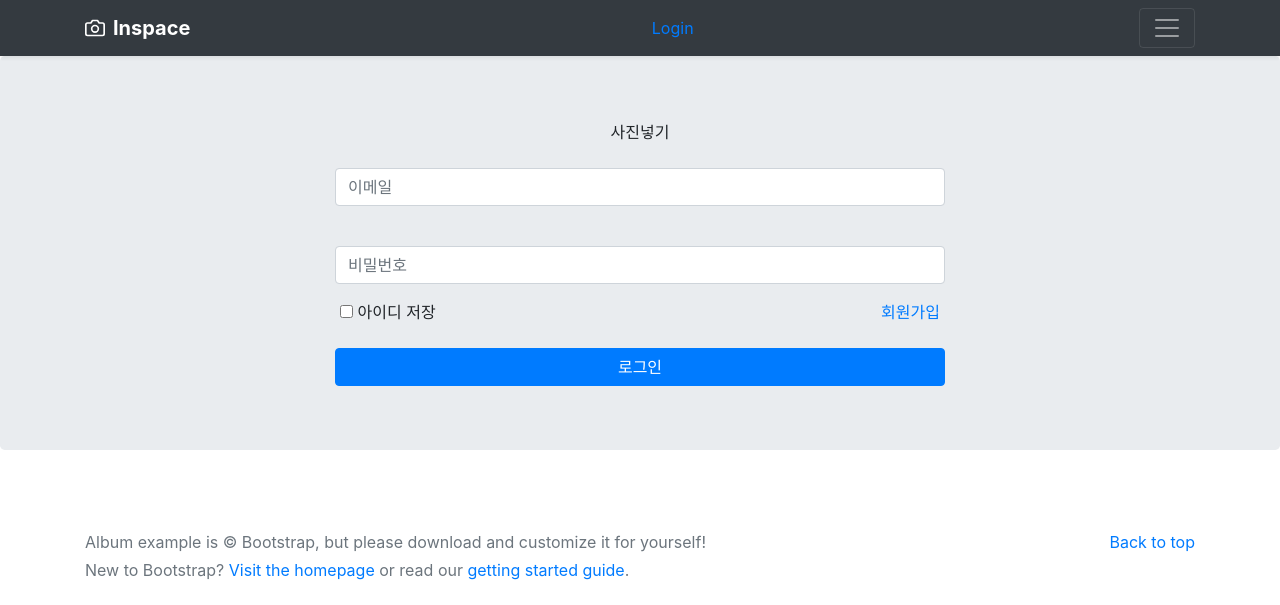
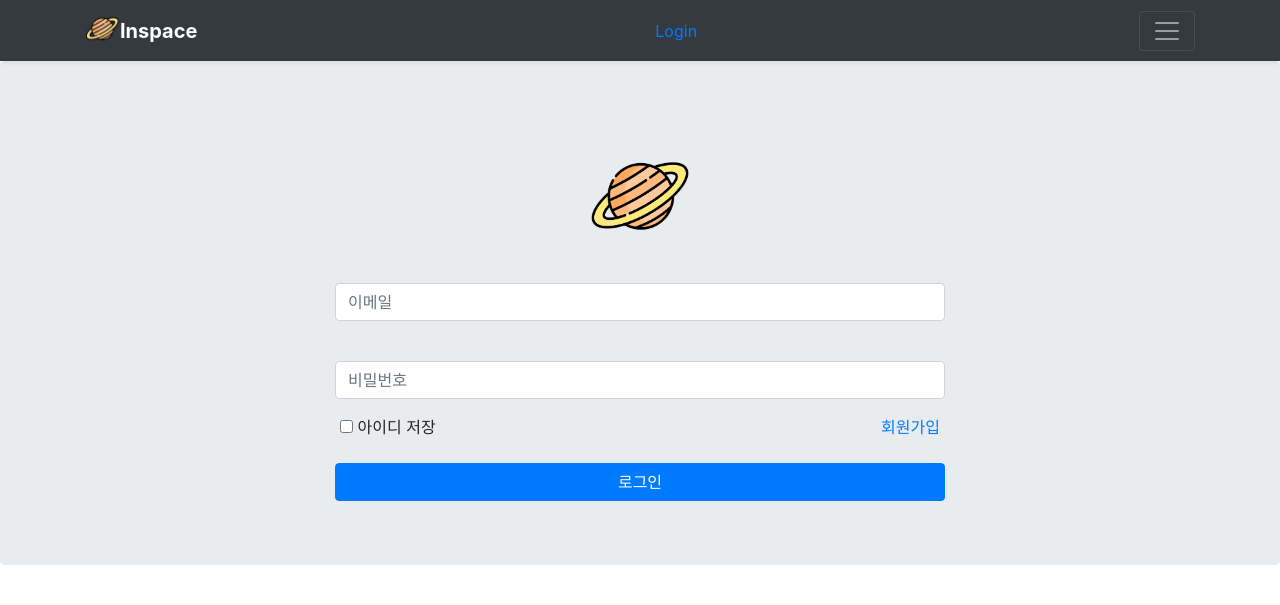
Before and after one commit to BE1NG/inspace, a Django app: page /inspace/signin/ in a window 1280 px wide. Shown: the top 605 px of the page. Run offline with Django 3.2, Linux system fonts and the light colour scheme; some libraries are stand-ins or nearby versions.

Commit message:
base nav 색깔수정, 로고 추가

```diff
--- a/templates/base.html
+++ b/templates/base.html
@@ -42,6 +42,8 @@
           font-size: 3.5rem;
         }
       }
+
+
     </style>
 
   </head>
@@ -68,7 +70,8 @@
   <div class="navbar navbar-dark bg-dark shadow-sm">
     <div class="container d-flex justify-content-between">
       <a href="/inspace/mypage/" class="navbar-brand d-flex align-items-center">
-        <svg xmlns="http://www.w3.org/2000/svg" width="20" height="20" fill="none" stroke="currentColor" stroke-linecap="round" stroke-linejoin="round" stroke-width="2" aria-hidden="true" class="mr-2" viewBox="0 0 24 24" focusable="false"><path d="M23 19a2 2 0 0 1-2 2H3a2 2 0 0 1-2-2V8a2 2 0 0 1 2-2h4l2-3h6l2 3h4a2 2 0 0 1 2 2z"/><circle cx="12" cy="13" r="4"/></svg>
+        <img src="/static/nav_icon.png" width="35px" height="35px">
+        <!-- <svg xmlns="http://www.w3.org/2000/svg" width="20" height="20" fill="none" stroke="currentColor" stroke-linecap="round" stroke-linejoin="round" stroke-width="2" aria-hidden="true" class="mr-2" viewBox="0 0 24 24" focusable="false"><path d="M23 19a2 2 0 0 1-2 2H3a2 2 0 0 1-2-2V8a2 2 0 0 1 2-2h4l2-3h6l2 3h4a2 2 0 0 1 2 2z"/><circle cx="12" cy="13" r="4"/></svg> -->
 
         <strong>Inspace</strong>
       </a>
--- a/templates/signin.html
+++ b/templates/signin.html
@@ -6,7 +6,7 @@
         <form method="post" action="/inspace/signin/">
             {% csrf_token %}
             <div class="form-group">
-                <label for="email">사진넣기</label>
+                <img src="/static/login_icon.png" width="142px" height="142px">
                 <p></p>
                 <input type="text" class="form-control" id="email" name="email" placeholder="이메일"">
             </div>
--- a/templates/signup.html
+++ b/templates/signup.html
@@ -13,7 +13,7 @@
 <body>
     <div class="container">
         <div class="py-5 text-center">
-            <img class="d-block mx-auto mb-4" src="https://getbootstrap.com/docs/4.0/assets/brand/bootstrap-solid.svg" alt="" width="72" height="72">
+            <img src="/static/login_icon.png" width="142px" height="142px">
             <h2>회원가입</h2>
             <p class="lead">회원가입하세요. 가입하면 게시판을 열람할 수 있습니다.</p>
         </div>
```
Also changed, not shown: static/bootstrap.css, static/login_icon.png (added), static/nav_icon.png (added).
